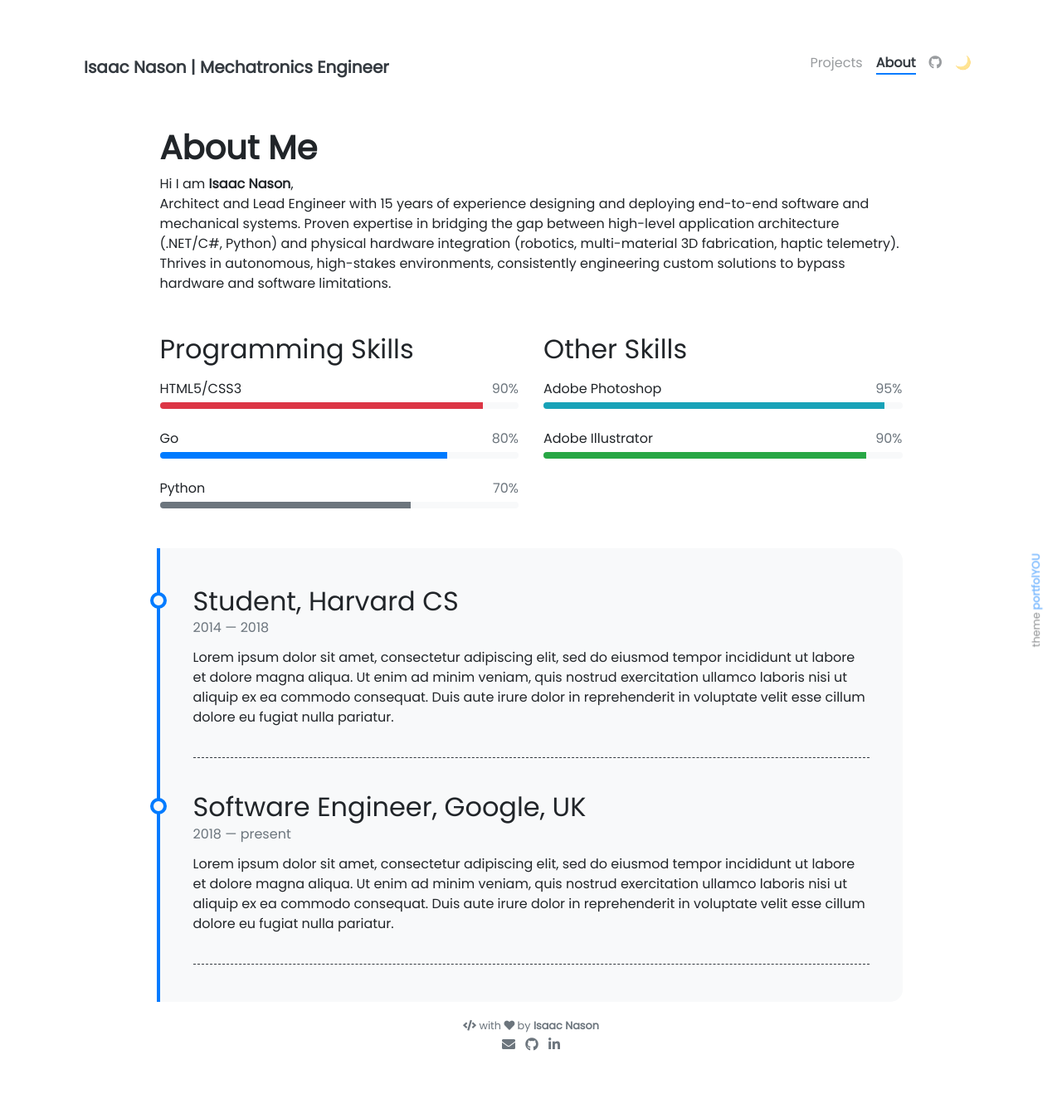
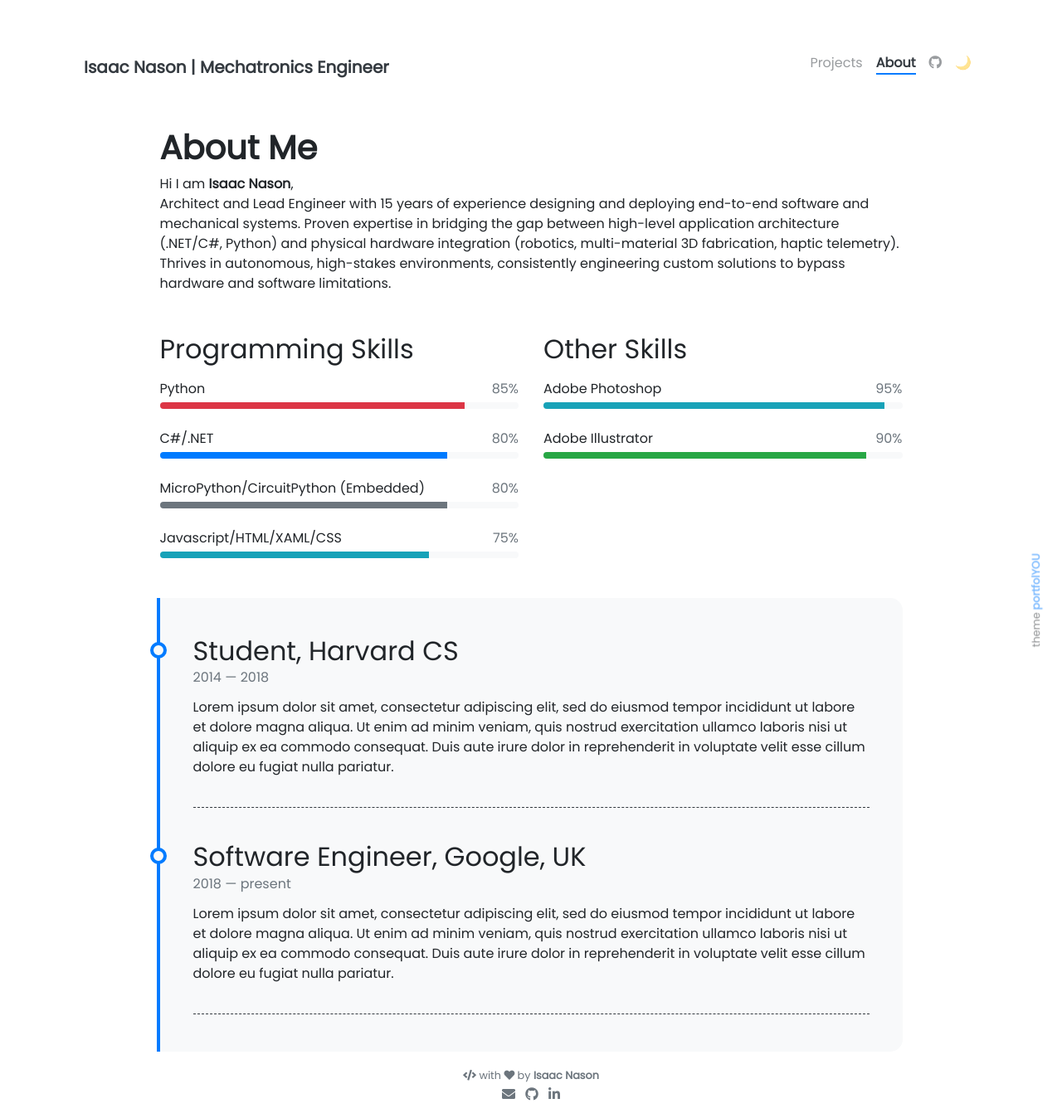
Before and after one commit to mistabowhunta/github.io, a Jekyll site: the page built from pages/about.md, in a window 1280 px wide. Shown: the whole page at 83% size. Built offline with Jekyll 4.4.1, drawn with Linux system fonts in a browser that asks for light colours; before the commit the page ends 1288 px from its top, so only the background shows below that.

Commit message:
Update programming-skills.yml

```diff
--- a/_data/programming-skills.yml
+++ b/_data/programming-skills.yml
@@ -1,11 +1,15 @@
-- name: HTML5/CSS3
-  percentage: 90
+- name: Python
+  percentage: 85
   color: danger
 
-- name: Go
+- name: C#/.NET
   percentage: 80
   color:
 
-- name: Python
-  percentage: 70
+- name: MicroPython/CircuitPython (Embedded)
+  percentage: 80
   color: secondary
+
+- name: Javascript/HTML/XAML/CSS
+  percentage: 75
+  color: info
```
